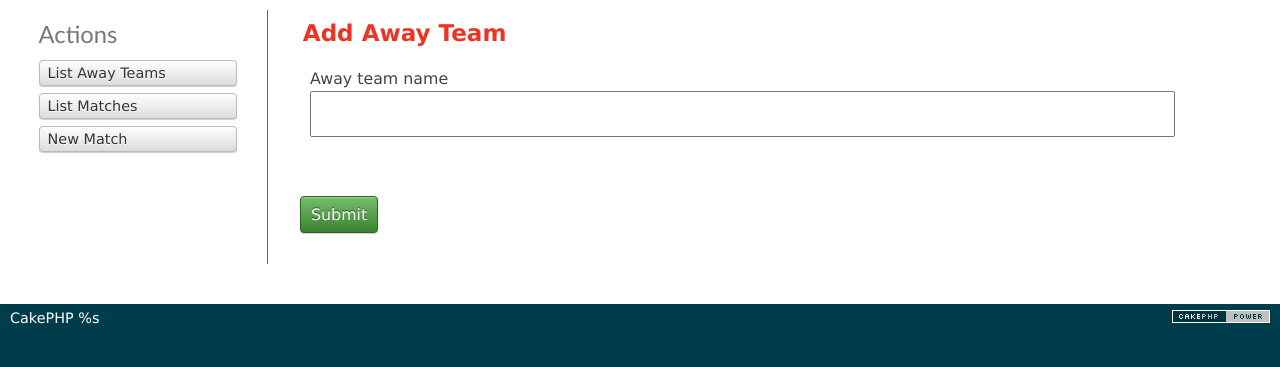
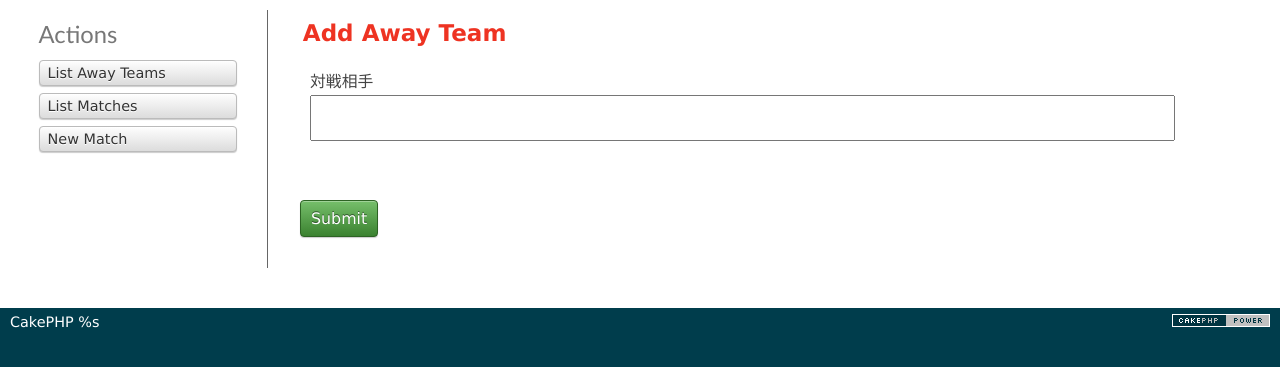
Before and after one commit to NemotoYoshiyuki/basketball_score, a CakePHP app: the page made by app/View/AwayTeams/add.ctp in a window 1280 px wide. Shown: the part 47-414 px from the top of the page. Run offline with PHP 8.4 and a stand-in for CakePHP, Linux system fonts and the light colour scheme; the template is opened without the code that fills it, so the values that code supplies are empty; form fields are guessed from the names that the template uses; some libraries are stand-ins or nearby versions.

Commit message:
Matches/add.ctp AwayTeams/add.ctp 少し編集しました

```diff
--- a/app/View/AwayTeams/add.ctp
+++ b/app/View/AwayTeams/add.ctp
@@ -3,7 +3,11 @@
 	<fieldset>
 		<legend><?php echo __('Add Away Team'); ?></legend>
 	<?php
-		echo $this->Form->input('away_team_name');
+		echo $this->Form->input('away_team_name',array(
+			'label' => array(
+				'text' => "対戦相手"
+			)
+		));
 	?>
 	</fieldset>
 <?php echo $this->Form->end(__('Submit')); ?>
```
Also changed, not shown: app/View/Matches/add.ctp (+10 -10 lines).
